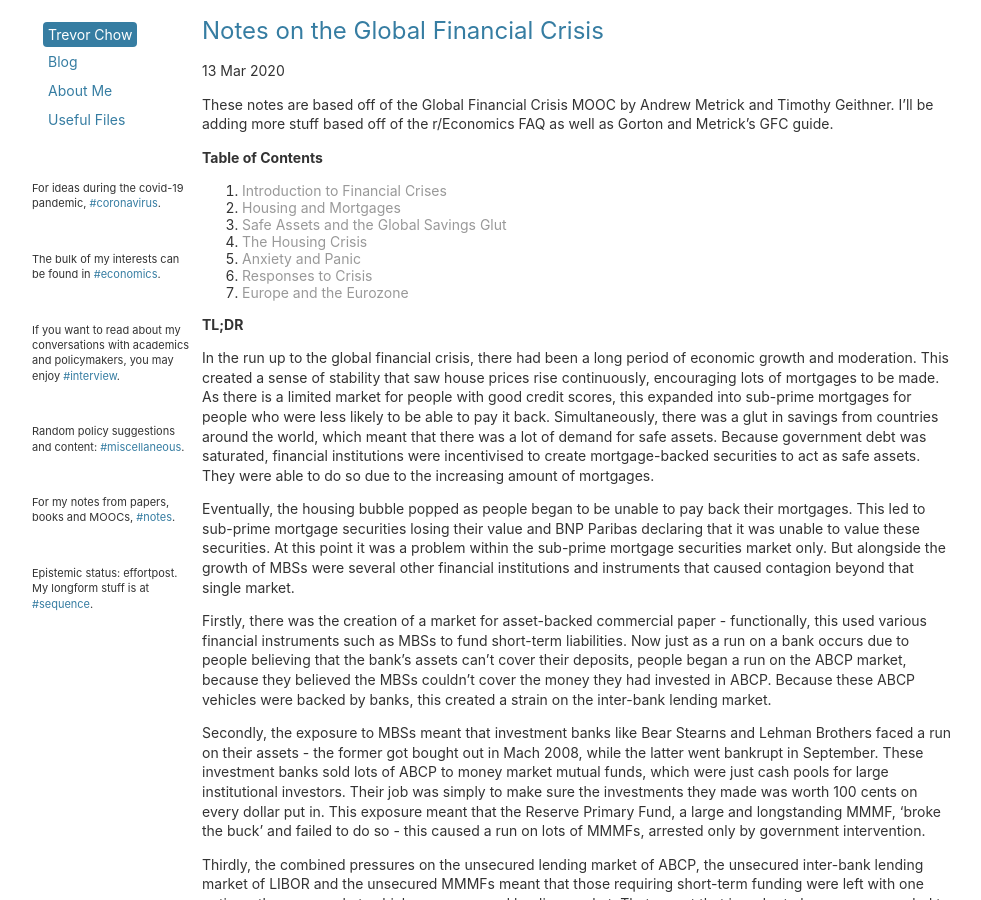
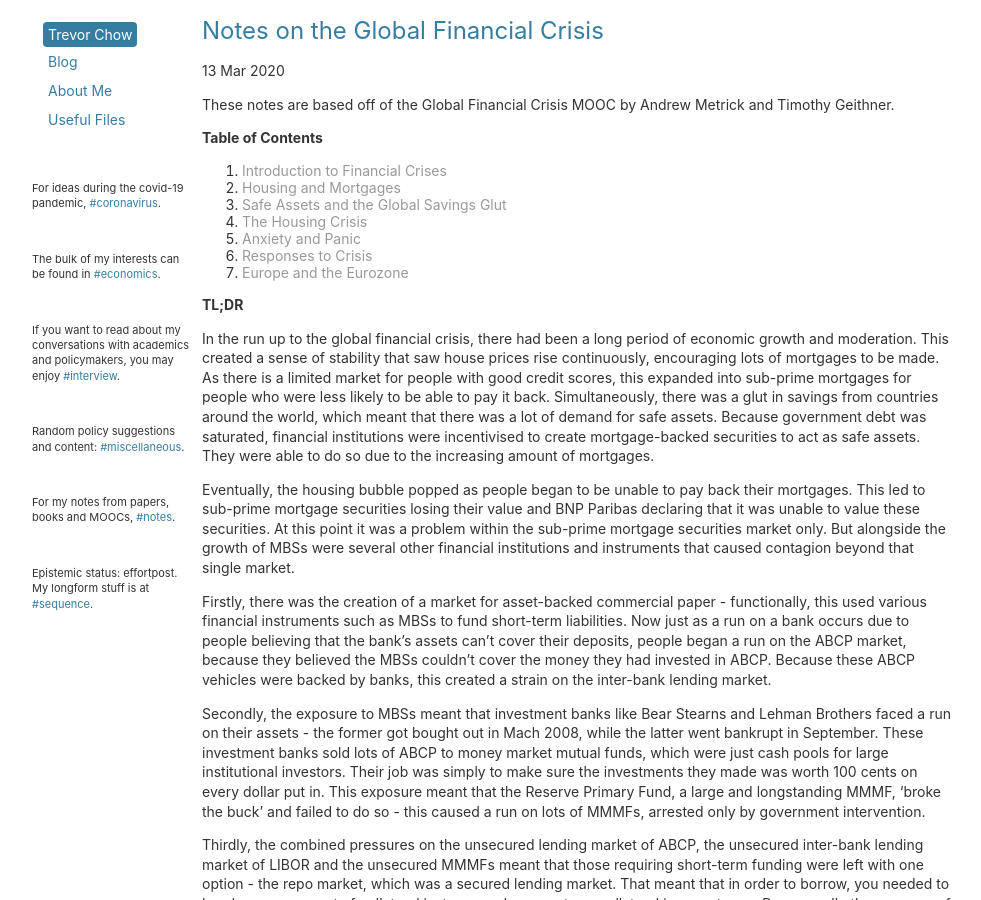
Before and after one commit to tmychow/tmychow.github.io, a Jekyll site: the page built from _posts/2020-03-13-notes-on-the-global-financial-crisis.md, in a window 1280 px wide and 900 px high. Shown: the whole window, without its empty margins (28-1009 px from the left). Built offline with Jekyll 4.4.1, drawn with Linux system fonts in a browser that asks for light colours.

Commit message:
Update 2020-03-13-notes-on-the-global-financial-crisis.md

```diff
--- a/_posts/2020-03-13-notes-on-the-global-financial-crisis.md
+++ b/_posts/2020-03-13-notes-on-the-global-financial-crisis.md
@@ -5,7 +5,7 @@ date: 2020-03-13
 tags: economics notes
 ---
 
-These notes are based off of the Global Financial Crisis MOOC by Andrew Metrick and Timothy Geithner. I'll be adding more stuff based off of the r/Economics FAQ as well as Gorton and Metrick's GFC guide.
+These notes are based off of the Global Financial Crisis MOOC by Andrew Metrick and Timothy Geithner.
 
 **Table of Contents**
 
```
